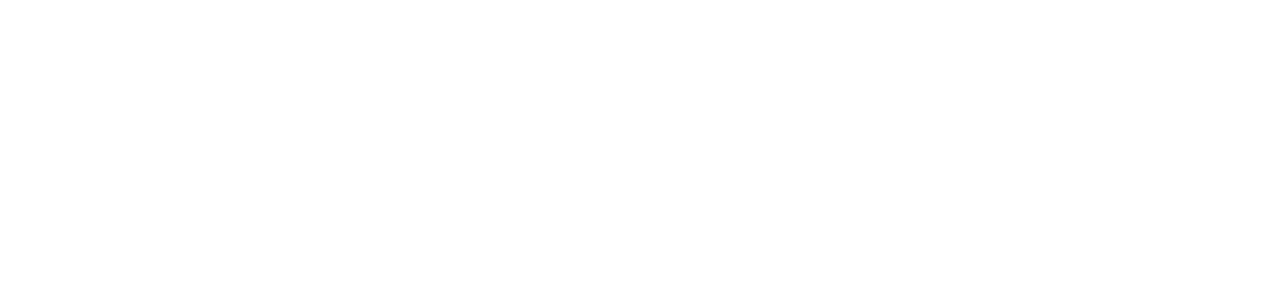
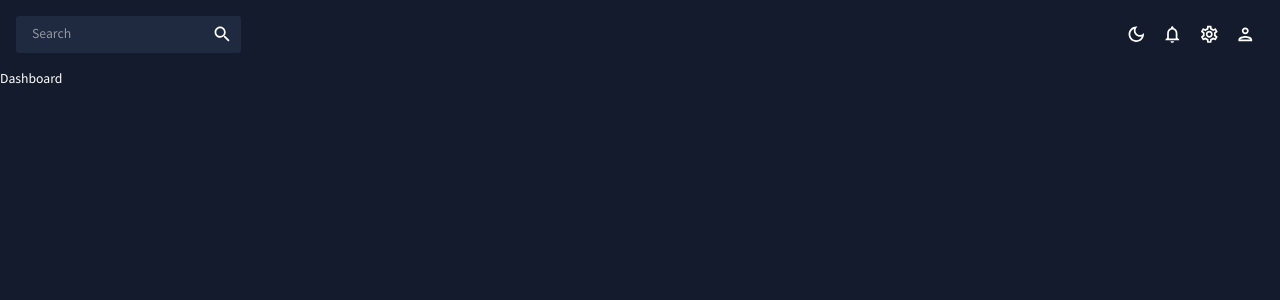
Before and after one commit to JoshuaCash/admin-dashboard, a React (Create React App) app in the folder react-admin/: page / in a window 1280 px wide. Shown: the top 300 px of the page. Built offline with nearby package versions, Linux system fonts and the light colour scheme.

Commit message:
add top-bar to dashboard

```diff
--- a/react-admin/src/App.js
+++ b/react-admin/src/App.js
@@ -1,10 +1,27 @@
+import { ColorModeContext, useMode} from './theme';
+import { CssBaseline, ThemeProvider} from '@mui/material';
+import { Routes, Route } from 'react-router-dom';
+import Dashboard from './scenes/dashboard';
+import Topbar from './scenes/global/Topbar';
 
 function App() {
+  const [theme, colorMode] = useMode();
+
   return (
-    <div className="app">
-
-    </div>
-  );
+    <ColorModeContext.Provider value={colorMode}>
+      <ThemeProvider theme={theme}>
+        <CssBaseline />
+        <div className="app">
+          <main className="content">
+            <Topbar />
+            <Routes>
+              <Route path="/" element={<Dashboard />} />
+            </Routes>
+          </main>
+        </div>
+      </ThemeProvider>
+    </ColorModeContext.Provider>
+  )
 }
 
 export default App;
--- /dev/null
+++ b/react-admin/src/scenes/dashboard/index.jsx
@@ -0,0 +1,6 @@
+
+const Dashboard = () => {
+    return <div>Dashboard</div>
+}
+
+export default Dashboard;
--- /dev/null
+++ b/react-admin/src/scenes/global/Sidebar.jsx
@@ -0,0 +1,6 @@
+
+const Sidebar = () => {
+    return <div>Sidebar</div>
+}
+
+export default Sidebar;
--- /dev/null
+++ b/react-admin/src/scenes/global/Topbar.jsx
@@ -0,0 +1,58 @@
+import { Box, IconButton, useTheme } from '@mui/material';
+import { useContext } from 'react';
+import { ColorModeContext, tokens } from '../../theme';
+import InputBase from '@mui/material/InputBase';
+import LightModeOutlined from '@mui/icons-material/LightModeOutlined';
+import DarkModeOutlined from '@mui/icons-material/DarkModeOutlined';
+import NotificationsOutlined from '@mui/icons-material/NotificationsOutlined';
+import SettingsOutlined from '@mui/icons-material/SettingsOutlined';
+import PersonOutlined from '@mui/icons-material/PersonOutlined';
+import SearchIcon from '@mui/icons-material/Search';
+
+
+const Topbar = () => {
+    const theme = useTheme();
+    const colors = tokens(theme.palette.mode);
+    const colorMode = useContext(ColorModeContext);
+
+    return (
+        <Box
+        display="flex"
+        justifyContent="space-between"
+        p={2}
+        >
+            {/* SEARCH BAR */}
+            <Box
+            display="flex"
+            backgroundColor={colors.primary[400]}
+            borderRadius="3px"
+            >
+                <InputBase sx={{ ml: 2, flex: 1 }} placeholder="Search" />
+                <IconButton type="button" sx={{ p: 1 }}>
+                    <SearchIcon />
+                </IconButton>
+            </Box>
+
+                {/* ICONS */}
+                <Box display="flex">
+                    <IconButton onClick={colorMode.toggleColorMode}>
+                        {theme.palette.mode === 'dark' ? (
+                            <DarkModeOutlined />
+                        ) : (
+                            <LightModeOutlined />
+                        )}
+                    </IconButton>
+                    <IconButton>
+                        < NotificationsOutlined />
+                    </IconButton>
+                    <IconButton>
+                        <SettingsOutlined />
+                    </IconButton>
+                    <IconButton>
+                        <PersonOutlined />
+                    </IconButton>
+            </Box>
+        </Box>);
+}
+
+export default Topbar;
--- /dev/null
+++ b/react-admin/src/theme.js
@@ -0,0 +1,214 @@
+import { createContext, useState, useMemo } from "react";
+import { createTheme } from "@mui/material/styles";
+
+// color design tokens export
+export const tokens = (mode) => ({
+  ...(mode === "dark"
+    ? {
+        grey: {
+          100: "#e0e0e0",
+          200: "#c2c2c2",
+          300: "#a3a3a3",
+          400: "#858585",
+          500: "#666666",
+          600: "#525252",
+          700: "#3d3d3d",
+          800: "#292929",
+          900: "#141414",
+        },
+        primary: {
+          100: "#d0d1d5",
+          200: "#a1a4ab",
+          300: "#727681",
+          400: "#1F2A40",
+          500: "#141b2d",
+          600: "#101624",
+          700: "#0c101b",
+          800: "#080b12",
+          900: "#040509",
+        },
+        greenAccent: {
+          100: "#dbf5ee",
+          200: "#b7ebde",
+          300: "#94e2cd",
+          400: "#70d8bd",
+          500: "#4cceac",
+          600: "#3da58a",
+          700: "#2e7c67",
+          800: "#1e5245",
+          900: "#0f2922",
+        },
+        redAccent: {
+          100: "#f8dcdb",
+          200: "#f1b9b7",
+          300: "#e99592",
+          400: "#e2726e",
+          500: "#db4f4a",
+          600: "#af3f3b",
+          700: "#832f2c",
+          800: "#58201e",
+          900: "#2c100f",
+        },
+        blueAccent: {
+          100: "#e1e2fe",
+          200: "#c3c6fd",
+          300: "#a4a9fc",
+          400: "#868dfb",
+          500: "#6870fa",
+          600: "#535ac8",
+          700: "#3e4396",
+          800: "#2a2d64",
+          900: "#151632",
+        },
+      }
+    : {
+        grey: {
+          100: "#141414",
+          200: "#292929",
+          300: "#3d3d3d",
+          400: "#525252",
+          500: "#666666",
+          600: "#858585",
+          700: "#a3a3a3",
+          800: "#c2c2c2",
+          900: "#e0e0e0",
+        },
+        primary: {
+          100: "#040509",
+          200: "#080b12",
+          300: "#0c101b",
+          400: "#f2f0f0", // manually changed
+          500: "#141b2d",
+          600: "#1F2A40",
+          700: "#727681",
+          800: "#a1a4ab",
+          900: "#d0d1d5",
+        },
+        greenAccent: {
+          100: "#0f2922",
+          200: "#1e5245",
+          300: "#2e7c67",
+          400: "#3da58a",
+          500: "#4cceac",
+          600: "#70d8bd",
+          700: "#94e2cd",
+          800: "#b7ebde",
+          900: "#dbf5ee",
+        },
+        redAccent: {
+          100: "#2c100f",
+          200: "#58201e",
+          300: "#832f2c",
+          400: "#af3f3b",
+          500: "#db4f4a",
+          600: "#e2726e",
+          700: "#e99592",
+          800: "#f1b9b7",
+          900: "#f8dcdb",
+        },
+        blueAccent: {
+          100: "#151632",
+          200: "#2a2d64",
+          300: "#3e4396",
+          400: "#535ac8",
+          500: "#6870fa",
+          600: "#868dfb",
+          700: "#a4a9fc",
+          800: "#c3c6fd",
+          900: "#e1e2fe",
+        },
+      }),
+});
+
+// mui theme settings
+export const themeSettings = (mode) => {
+  const colors = tokens(mode);
+  return {
+    palette: {
+      mode: mode,
+      ...(mode === "dark"
+        ? {
+            // palette values for dark mode
+            primary: {
+              main: colors.primary[500],
+            },
+            secondary: {
+              main: colors.greenAccent[500],
+            },
+            neutral: {
+              dark: colors.grey[700],
+              main: colors.grey[500],
+              light: colors.grey[100],
+            },
+            background: {
+              default: colors.primary[500],
+            },
+          }
+        : {
+            // palette values for light mode
+            primary: {
+              main: colors.primary[100],
+            },
+            secondary: {
+              main: colors.greenAccent[500],
+            },
+            neutral: {
+              dark: colors.grey[700],
+              main: colors.grey[500],
+              light: colors.grey[100],
+            },
+            background: {
+              default: "#fcfcfc",
+            },
+          }),
+    },
+    typography: {
+      fontFamily: ["Source Sans Pro", "sans-serif"].join(","),
+      fontSize: 12,
+      h1: {
+        fontFamily: ["Source Sans Pro", "sans-serif"].join(","),
+        fontSize: 40,
+      },
+      h2: {
+        fontFamily: ["Source Sans Pro", "sans-serif"].join(","),
+        fontSize: 32,
+      },
+      h3: {
+        fontFamily: ["Source Sans Pro", "sans-serif"].join(","),
+        fontSize: 24,
+      },
+      h4: {
+        fontFamily: ["Source Sans Pro", "sans-serif"].join(","),
+        fontSize: 20,
+      },
+      h5: {
+        fontFamily: ["Source Sans Pro", "sans-serif"].join(","),
+        fontSize: 16,
+      },
+      h6: {
+        fontFamily: ["Source Sans Pro", "sans-serif"].join(","),
+        fontSize: 14,
+      },
+    },
+  };
+};
+
+// context for color mode
+export const ColorModeContext = createContext({
+  toggleColorMode: () => {},
+});
+
+export const useMode = () => {
+  const [mode, setMode] = useState("dark");
+
+  const colorMode = useMemo(
+    () => ({
+      toggleColorMode: () =>
+        setMode((prev) => (prev === "light" ? "dark" : "light")),
+    }),
+    []
+  );
+
+  const theme = useMemo(() => createTheme(themeSettings(mode)), [mode]);
+  return [theme, colorMode];
+};
```
